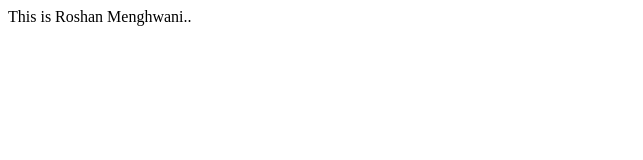
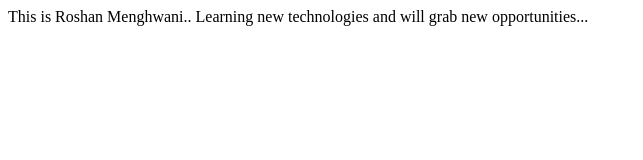
Before and after one commit to roshan-menghwani/Roshan-Menghwani-site, a plain HTML site: page index.html in a window 1280 px wide. Shown: the whole page, without its empty margins (0-643 px from the left). Drawn offline with Linux system fonts and the light colour scheme.

Commit message:
Update index.html

```diff
--- a/index.html
+++ b/index.html
@@ -8,5 +8,6 @@
 </head>
 <body>
     This is Roshan Menghwani..
+    Learning new technologies and will grab new opportunities...
 </body>
 </html>
```
